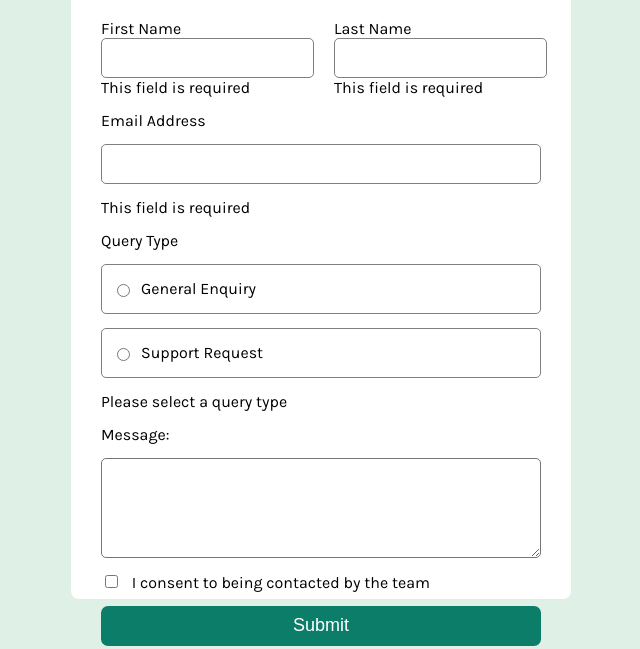
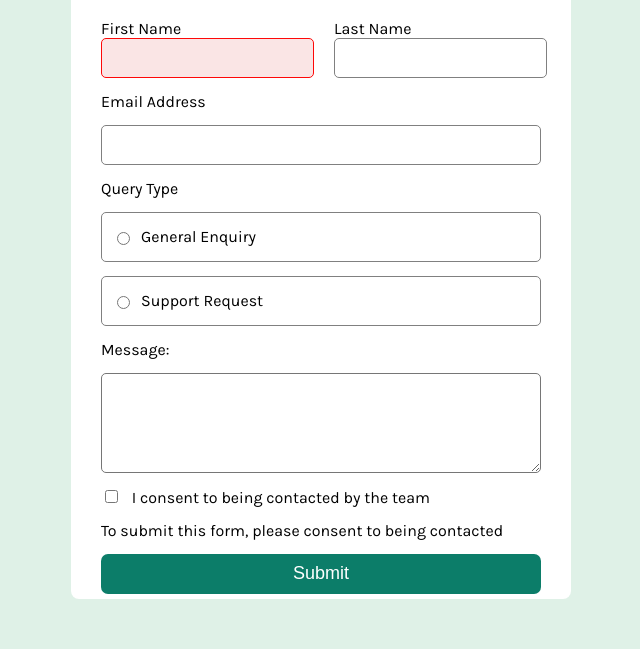
Before and after one commit to lexifoster-code/contact-form-main, a plain HTML site: page index.html in a window 1280 px wide. Shown: the part 151-800 px from the top of the page, without its empty margins (319-959 px from the left). Drawn offline with Linux system fonts and the light colour scheme.

Commit message:
added script.js to html

```diff
--- a/index.html
+++ b/index.html
@@ -22,17 +22,17 @@
     <div class="input-group">
  <label for="name" class="first-name"> First Name</label>
   <input type="text" id="first-name" required>
-  <span id="error-firstname">This field is required</span>
+  <span class ="error" id="error-firstname">This field is required</span>
 </div>
 <div class="input-group">
   <label for="name" class="last-name">Last Name</label>
   <input type="text" id="last-name">
-  <span id="error-lastname">This field is required</span>
+  <span  class ="error" id="error-lastname">This field is required</span>
 </div>
 </div>
   <label>Email Address</label>
   <input type="email" id="Email" >
-  <span id="error-email">This field is required</span>
+  <span  class ="error" id="error-email">This field is required</span>
 
 
 
@@ -45,24 +45,24 @@
   <input type="radio" id="supportRequest" name="queryType" value="Support Request">
   <label for="supportRequest">Support Request</label>
   </div>
-  <span id="error-query">Please select a query type</span>
+  <span class ="error" id="error-query">Please select a query type</span>
 
   <label for="message">Message:</label>
     <textarea id="message" name="message" required></textarea>
-    <span class="error-message" id="error-message">This field is required</span>
+    <span class="error" id="error-message">This field is required</span>
 
 
     <label for="consent">
       <input type="checkbox" id="consent" name="consent" required>
       I consent to being contacted by the team
     </label>
-    <span class="error-message" id="errorConsent">To submit this form, please consent to being contacted</span>
+    <span class="error' id="errorConsent">To submit this form, please consent to being contacted</span>
 
   <button id='submitBtn'type="Submit">Submit</button>
 </form>
   <span class="success-message">Message Sent!
   Thanks for completing the form. We'll be in touch soon!</span>
 
-
+ <script src="./script.js"></script>
 </body>
 </html>
--- a/styles.css
+++ b/styles.css
@@ -59,10 +59,12 @@ body{
       border-style: none;
     }
 
-    #errorConsent,
-    #error-message{
+   .error{
         font-size: 14px;
         display: none;
+        color: red;
+        font-size: 12px;
+        margin-top: 5px;
     }
     .success-message {
       font-size: 14px;
@@ -95,6 +97,12 @@ body{
   input:hover{
    border: solid hsl(169, 82%, 27%);
   }
+
+  input:invalid {
+    border-color: rgb(254, 8, 8);
+    background-color: rgba(230, 122, 122, 0.194);
+  }
+
 
 .radio-container:hover{
     border: solid hsl(169, 82%, 27%);
```
